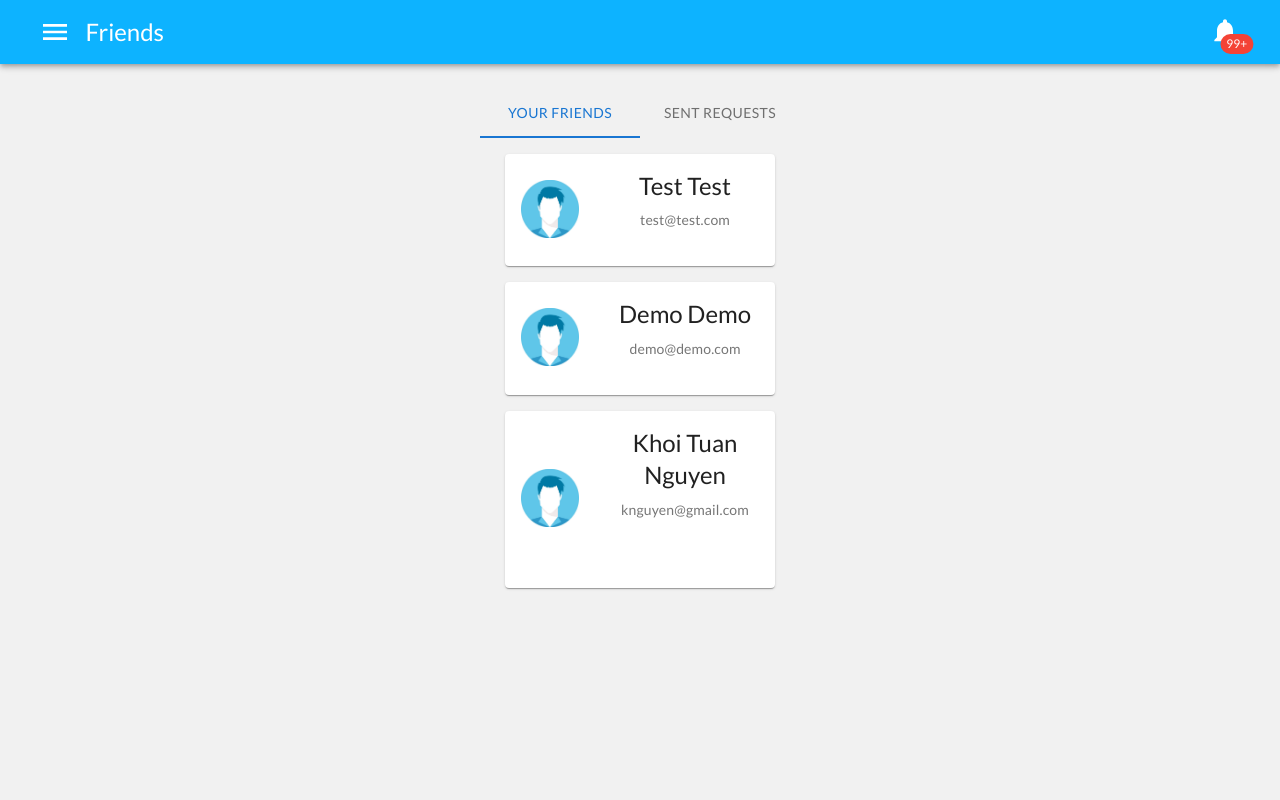
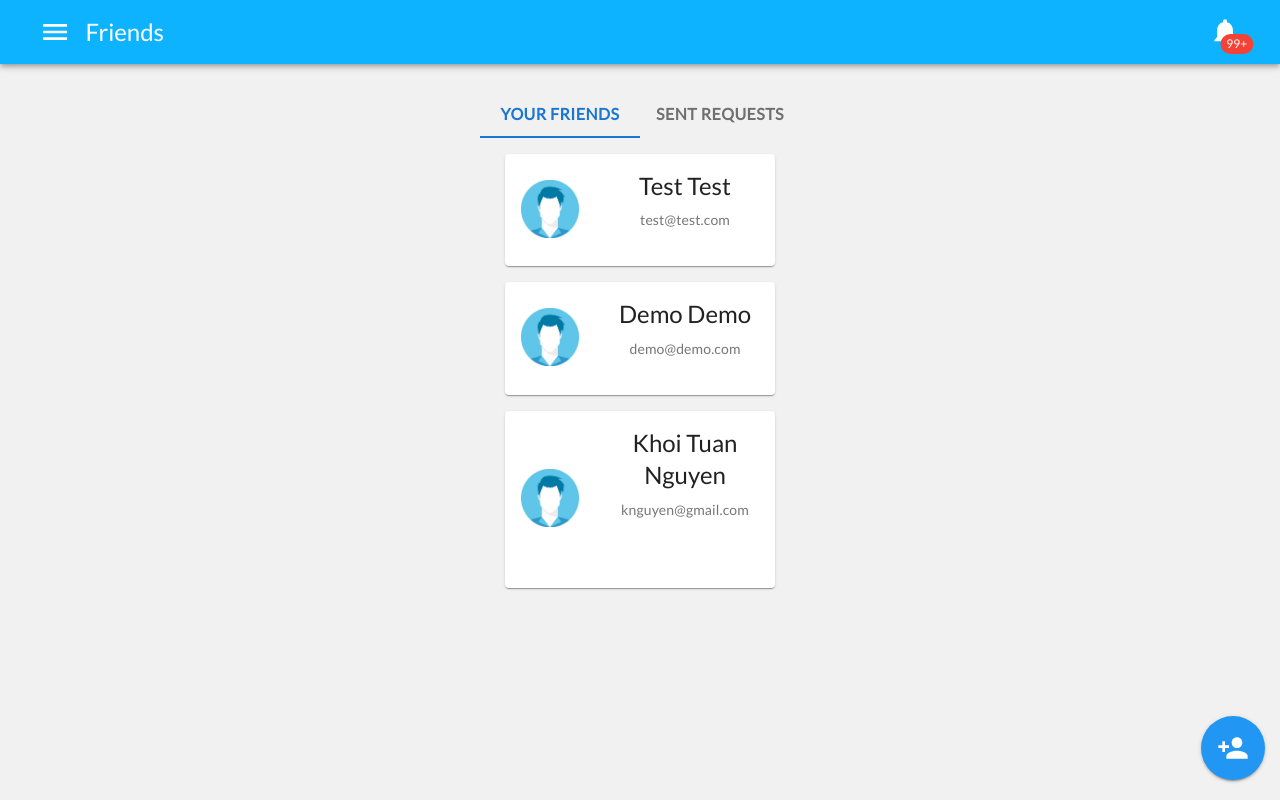
Before and after one commit to KhoiUna/chekchat, a Next.js app in the folder client/: page /friends in a window 1280 px wide. Built offline with nearby package versions, Linux system fonts and the light colour scheme.

Commit message:
update friend page UI

```diff
--- a/client/pages/friends.js
+++ b/client/pages/friends.js
@@ -5,8 +5,15 @@ import Tabs from "@material-ui/core/Tabs";
 import Tab from "@material-ui/core/Tab";
 import Grid from "@material-ui/core/Grid";
 import { useState } from "react";
-import { createMuiTheme, MuiThemeProvider } from "@material-ui/core/styles";
+import Button from "@material-ui/core/Button";
 import HUE from "@material-ui/core/colors/blue";
+import PersonAddIcon from "@material-ui/icons/PersonAdd";
+import utilStyles from "../styles/utils.module.css";
+import {
+  createMuiTheme,
+  makeStyles,
+  MuiThemeProvider,
+} from "@material-ui/core/styles";
 
 const friendsArray = [
   {
@@ -26,13 +33,35 @@ const friendsArray = [
   },
 ];
 
+const useStyles = makeStyles({
+  button: {
+    borderRadius: "50%",
+    margin: "4px 2px",
+    padding: "1rem",
+    position: "absolute",
+    bottom: "1rem",
+    right: "0.8rem",
+  },
+  tabTitle: {
+    fontWeight: "bold",
+    fontSize: "1rem",
+  },
+});
+
 const theme = createMuiTheme({
   palette: {
     primary: { main: HUE[700], contrastText: HUE[700] },
   },
 });
+const buttonTheme = createMuiTheme({
+  palette: {
+    primary: { main: HUE[500], contrastText: HUE[800] },
+  },
+});
 
 export default function Friends() {
+  const classes = useStyles();
+
   const [value, setValue] = useState(0);
 
   const handleTabChange = (e, newValue) => {
@@ -49,8 +78,8 @@ export default function Friends() {
           textColor="primary"
           centered
         >
-          <Tab label="Your friends" />
-          <Tab label="Sent requests" />
+          <Tab label="Your friends" className={classes.tabTitle} />
+          <Tab label="Sent requests" className={classes.tabTitle} />
         </Tabs>
       </MuiThemeProvider>
 
@@ -75,6 +104,15 @@ export default function Friends() {
           ))}
         </Grid>
       )}
+
+      <MuiThemeProvider theme={buttonTheme}>
+        <Button variant="contained" color="primary" className={classes.button}>
+          <PersonAddIcon
+            className={utilStyles.icon}
+            style={{ fontSize: "2rem" }}
+          />
+        </Button>
+      </MuiThemeProvider>
     </MainLayout>
   );
 }
```
Also changed, not shown: client/components/friends/friend_popup.js (+7 -0 lines).
